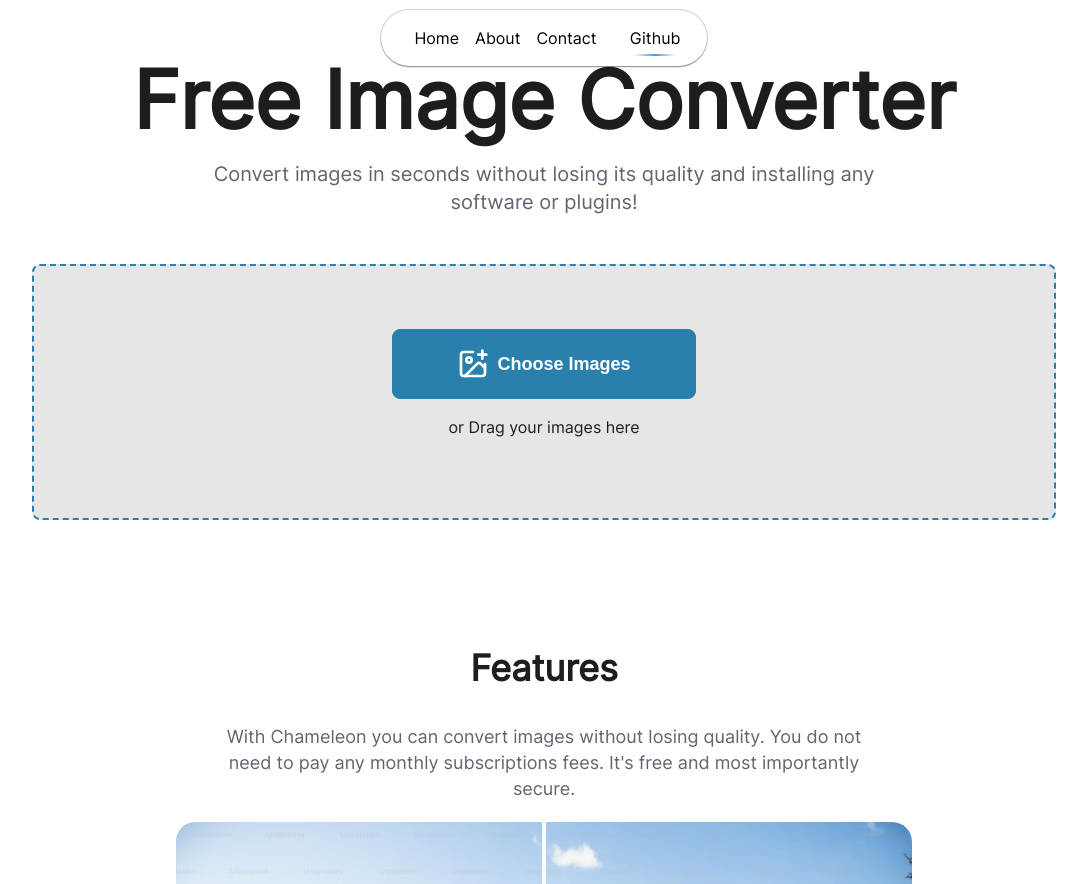
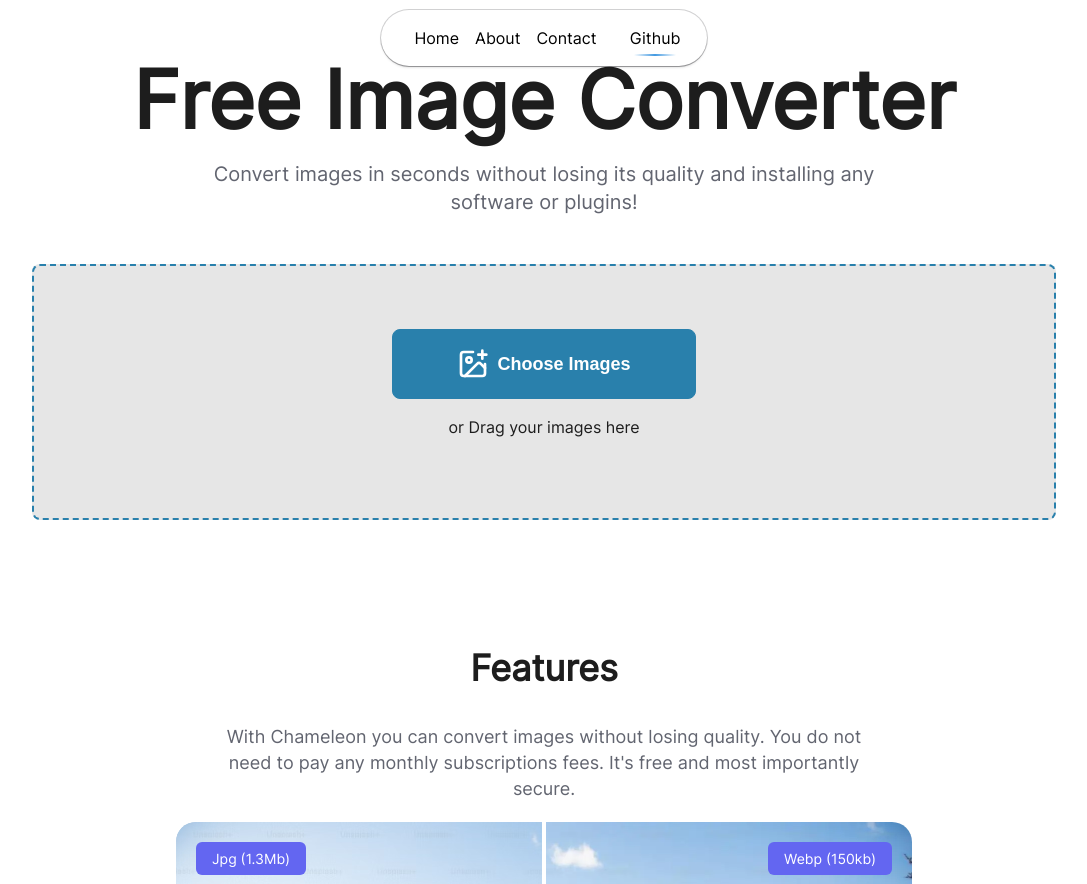
Before and after one commit to Drakening/image-converter, a React (Create React App) app: page / in a window 1280 px wide. Shown: the top 884 px of the page, without its empty margins (96-1183 px from the left). Built offline with nearby package versions, Linux system fonts and the light colour scheme.

Commit message:
Chameleon image converter allows you to convert images to various formats with ease.

```diff
--- a/src/components/Comparison/ImageComparison.css
+++ b/src/components/Comparison/ImageComparison.css
@@ -8,18 +8,21 @@
   flex-direction: column;
   margin: 0 auto;
 }
+
 .Title {
   font-size: 2.25rem;
   line-height: 2.5rem;
   text-align: center;
   font-weight: 700;
 }
+
 .Description {
   font-size: 18px;
   line-height: 26px;
   text-align: center;
   color: #626570;
 }
+
 .image-comparison {
   max-width: 46rem;
   margin: 20px auto;
@@ -44,6 +47,7 @@
   top: 0;
   width: 50%;
 }
+
 .before-image,
 .after-image {
   width: 100%;
@@ -74,8 +78,29 @@
   color: #fff;
   transform: translate(-50%, -50%) rotateZ(90deg);
 }
+
+.file-info {
+  position: absolute;
+  padding: 0.5rem 1rem;
+  background-color: #6366F1; /* bg-indigo-500 */
+  border-radius: 0.375rem; /* rounded-lg */
+  font-size: 0.875rem; /* text-sm */
+  color: #ffffff; /* text-white */
+  z-index: 10;
+}
+
+.before-info {
+  top: 1.25rem; /* 5/4 = 1.25rem */
+  left: 1.25rem; /* 5/4 = 1.25rem */
+}
+
+.after-info {
+  top: 1.25rem; /* 5/4 = 1.25rem */
+  right: 1.25rem; /* 5/4 = 1.25rem */
+}
+
 /* Mobile Devices */
-@media(max-width: 600px) {
+@media (max-width: 600px) {
   .Title {
     font-size: 26px;
   }
@@ -91,11 +116,10 @@
   .after-image {
     width: 100%;
   }
-
 }
 
 /* Small Tablets and Large Phones */
-@media(min-width: 601px) and (max-width: 820px) {
+@media (min-width: 601px) and (max-width: 820px) {
   .Title {
     font-size: 2.25rem;
   }
--- a/src/components/Comparison/ImageComparison.jsx
+++ b/src/components/Comparison/ImageComparison.jsx
@@ -1,5 +1,5 @@
 import React, { useState } from 'react';
-import Features from '../Features/Features'
+import Features from '../Features/Features';
 import './ImageComparison.css';
 import beforeImage from '../../assets/before.jpg';
 import afterImage from '../../assets/after.webp';
@@ -13,10 +13,12 @@ const ImageComparison = () => {
 
   return (
     <section>
-    <div className="Heading">
-            <h1 className="Title">Features</h1>
-            <p className="Description">With Chameleon you can convert images without losing quality. You do not need to pay any monthly subscriptions fees. It's free and most importantly secure.</p>
-        </div>
+      <div className="Heading">
+        <h1 className="Title">Features</h1>
+        <p className="Description">
+          With Chameleon you can convert images without losing quality. You do not need to pay any monthly subscriptions fees. It's free and most importantly secure.
+        </p>
+      </div>
       <div className="image-comparison">
         <div className="images-container">
           <img
@@ -25,7 +27,9 @@ const ImageComparison = () => {
             alt="Before"
             style={{ width: `${sliderValue}%` }}
           />
+          <span className="file-info before-info">Jpg (1.3Mb)</span>
           <img className="after-image" src={afterImage} alt="After" />
+          <span className="file-info after-info">Webp (150kb)</span>
           <div
             className="slider-line"
             style={{ left: `${sliderValue}%` }}
--- a/src/components/Contact/contact.css
+++ b/src/components/Contact/contact.css
@@ -1,4 +1,3 @@
-
 .contactUs {
   background: #fff;
   margin-bottom: 4rem;
@@ -21,9 +20,11 @@
   text-align: center;
   font-weight: 700;
 }
+
 .color {
   color: #2980ac;
 }
+
 .description1 {
   font-size: 20px;
   font-weight: 300;
@@ -41,7 +42,6 @@
 .description2 a {
   color: #fff;
   background: #2980ac;
-
   text-decoration: none;
   padding: 1.1rem 5rem;
   display: inline-block;
@@ -58,7 +58,6 @@
   text-decoration: none;
 }
 
-
 @media screen and (max-width: 866px) {
   .description1 {
     max-width: 95%;
@@ -71,8 +70,8 @@
   }
 
   .description2 a {
-        padding: 1.2rem 4rem;
-        font-size: 1.5rem;
+    padding: 1rem 3rem;
+    font-size: 1.2rem;
   }
 }
 
@@ -80,4 +79,9 @@
   .contactTitle {
     font-size: 1.5rem;
   }
+
+  .description2 a {
+    padding: 0.8rem 2.5rem;
+    font-size: 1rem;
   }
+}
```
Also changed, not shown: 1 other file (tests, documents, lock files or other folders). Lines whose indentation alone changed are shown as unchanged.
